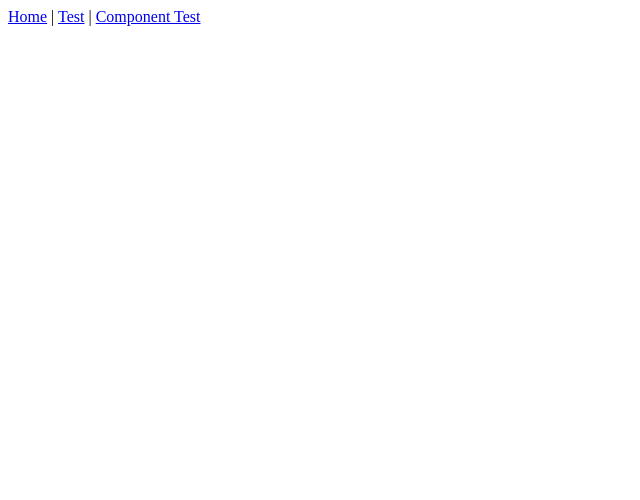
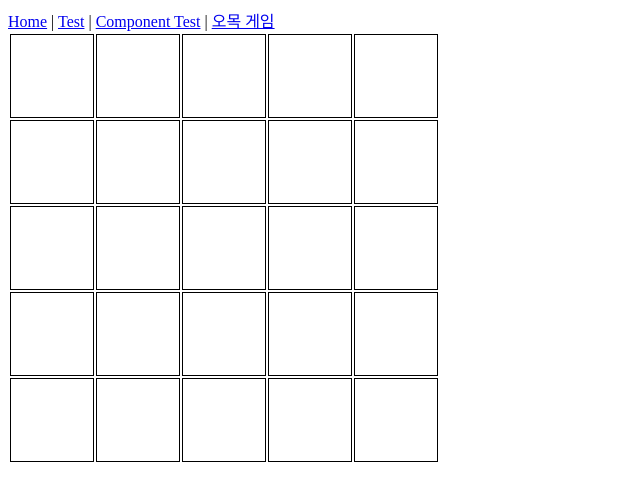
Before and after one commit to EDDI-WebAppAcademy/LectureNotes, a Vue app in the folder vue/frontend/: page /concave-board-game in a window 1280 px wide. Shown: the top 500 px of the page, without its empty margins (0-640 px from the left). Built offline with nearby package versions, Linux system fonts and the light colour scheme.

Commit message:
vue로 오목 게임 만들기 [29회차]

```diff
--- a/vue/frontend/src/App.vue
+++ b/vue/frontend/src/App.vue
@@ -3,23 +3,13 @@
     <nav>
       <router-link to="/">Home</router-link> |
       <router-link to="/test">Test</router-link> |
-      <router-link to="/components-test">Component Test</router-link>
+      <router-link to="/components-test">Component Test</router-link> |
+      <router-link to="/concave-board-game">오목 게임</router-link>
     </nav>
     <router-view/>
   </div>
 </template>
 
 <scopedstyle>
-nav {
-  padding: 30px;
-}
 
-nav a {
-  font-weight: bold;
-  color: #2c3e50;
-}
-
-nav a.router-link-exact-active {
-  color: #42b983;
-}
 </scopedstyle>
--- /dev/null
+++ b/vue/frontend/src/components/game/TableComponent.vue
@@ -0,0 +1,29 @@
+<template>
+  <table>
+    <tr-component
+        v-for="(rowData, index) in tableData"
+        :key="index"
+        :row-data="rowData"
+        :row-index="index"
+        :table-data="tableData"/>
+  </table>
+</template>
+
+<script>
+
+import TrComponent from "@/components/game/TrComponent";
+
+export default {
+  name: "TableComponent",
+  components: {
+    TrComponent
+  },
+  props: {
+    tableData: Array
+  }
+}
+</script>
+
+<style scoped>
+
+</style>
--- /dev/null
+++ b/vue/frontend/src/components/game/TdComponent.vue
@@ -0,0 +1,34 @@
+<template>
+  <td @click="onClickTd">{{ cellData }}</td>
+</template>
+
+<script>
+export default {
+  name: "TdComponent",
+  data () {
+    return {
+
+    }
+  },
+  props: {
+    cellData: String,
+    cellIndex: Number,
+    rowIndex: Number,
+    tableData: Array,
+  },
+  methods: {
+    onClickTd () {
+      if (this.cellData) {
+        return
+      }
+
+      this.$set(this.tableData[this.rowIndex], this.cellIndex, 'X')
+      this.$emit('updateGameBoard', '')
+    }
+  }
+}
+</script>
+
+<style scoped>
+
+</style>
--- /dev/null
+++ b/vue/frontend/src/components/game/TrComponent.vue
@@ -0,0 +1,43 @@
+<template>
+  <tr>
+    <td-component
+      v-for="(cellData, index) in rowData"
+      :key="index"
+      :cell-data="cellData"
+      :cell-index="index"
+      :row-index="rowIndex"
+      :table-data="tableData"/>
+  </tr>
+</template>
+
+<script>
+
+import TdComponent from "@/components/game/TdComponent";
+
+export default {
+  name: "TrComponent",
+  components: {
+    TdComponent
+  },
+  props: {
+    rowData: Array,
+    rowIndex: Number,
+    tableData: Array,
+  }
+}
+</script>
+
+<style scoped>
+
+table {
+  border-collapse: collapse;
+}
+
+td {
+  border: 1px solid black;
+  width: 80px;
+  height: 80px;
+  text-align: center;
+}
+
+</style>
--- a/vue/frontend/src/router/index.js
+++ b/vue/frontend/src/router/index.js
@@ -2,7 +2,9 @@ import Vue from 'vue'
 import VueRouter from 'vue-router'
 import HomeView from '../views/HomeView.vue'
 import Test from '@/components/basics/Test.vue'
+
 import ComponentTestView from "@/views/basics/ComponentTestView";
+import ConcaveBoardView from "@/views/game/ConcaveBoardView";
 
 Vue.use(VueRouter)
 
@@ -21,6 +23,11 @@ const routes = [
     path: '/components-test',
     name: 'ComponentTestView',
     component: ComponentTestView
+  },
+  {
+    path: '/concave-board-game',
+    name: 'ConcaveBoardView',
+    component: ConcaveBoardView
   }
 ]
 
--- /dev/null
+++ b/vue/frontend/src/views/game/ConcaveBoardView.vue
@@ -0,0 +1,32 @@
+<template>
+  <div>
+    <table-component :table-data="tableData"/>
+  </div>
+</template>
+
+<script>
+
+import TableComponent from "@/components/game/TableComponent";
+
+export default {
+  name: "ConcaveBoardView",
+  components: {
+    TableComponent
+  },
+  data () {
+    return {
+      tableData: [
+        ['', '', '', '', ''],
+        ['', '', '', '', ''],
+        ['', '', '', '', ''],
+        ['', '', '', '', ''],
+        ['', '', '', '', ''],
+      ]
+    }
+  }
+}
+</script>
+
+<style scoped>
+
+</style>
```
